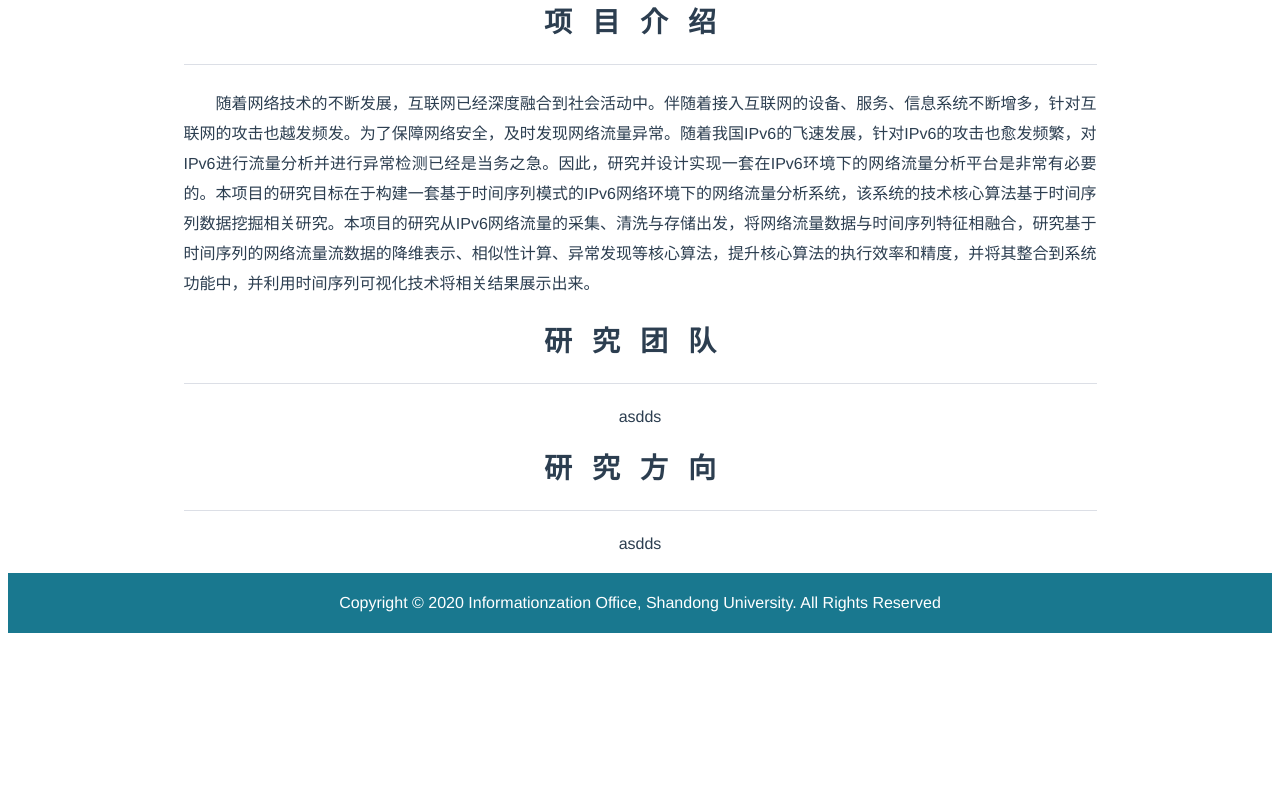
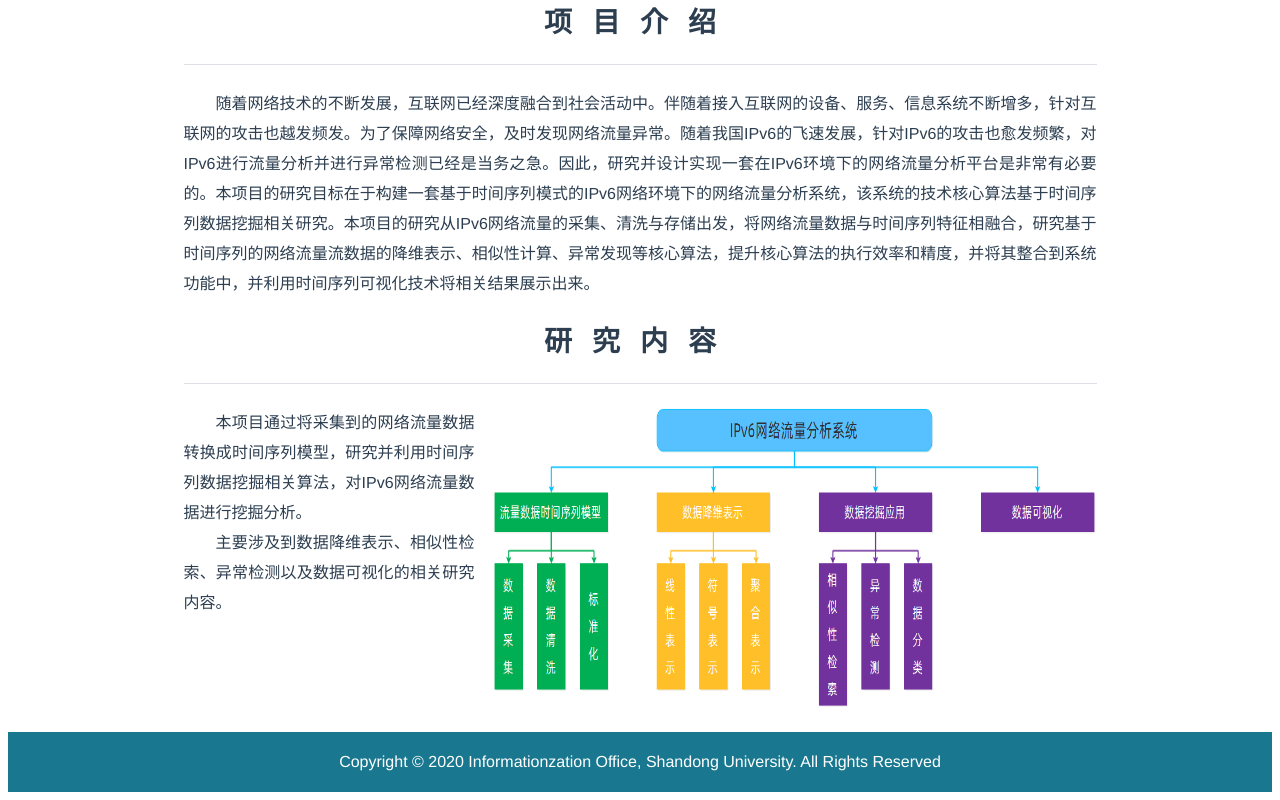
Before and after one commit to PengZh88/NTASWebsite, a Vue app: page /aboutus in a window 1280 px wide. Shown: the part 412-1212 px from the top of the page. Before the commit the page ends 1053 px from the top, so only its background shows below. Built offline with nearby package versions, Linux system fonts and the light colour scheme.

Commit message:
补充aboutus页面内容。

```diff
--- a/src/components/aboutus.vue
+++ b/src/components/aboutus.vue
@@ -4,6 +4,8 @@
       <el-col :span="18" :offset="3">
         <el-image style="width: 100%; height: 300px" :fit="fill" :src="picaboutusbg"></el-image>
       </el-col>
+    </el-row>
+    <el-row :gutter="20">
       <el-col :span="18" :offset="3">
         <div style="margin-top: 20px;">
           <span class="jstitle">项目介绍</span>
@@ -13,21 +15,26 @@
           </div>
         </div>
       </el-col>
+    </el-row>
+    <el-row :gutter="20">
       <el-col :span="18" :offset="3">
         <div style="margin-top: 20px;">
-          <span class="jstitle">研究团队</span>
+          <span class="jstitle">研究内容</span>
           <el-divider></el-divider>
           <div>
-            asdds
-          </div>
-        </div>
-      </el-col>
-      <el-col :span="18" :offset="3">
-        <div style="margin-top: 20px;">
-          <span class="jstitle">研究方向</span>
-          <el-divider></el-divider>
-          <div>
-            asdds
+            <el-row :gutter="20">
+              <el-col :span="8">
+                <div class="jscontent">
+                  本项目通过将采集到的网络流量数据转换成时间序列模型，研究并利用时间序列数据挖掘相关算法，对IPv6网络流量数据进行挖掘分析。
+                </div>
+                <div class="jscontent">
+                  主要涉及到数据降维表示、相似性检索、异常检测以及数据可视化的相关研究内容。
+                </div>
+              </el-col>
+              <el-col :span="16">
+                <el-image style="width: 100%; height: 300px" :fit="fill" :src="picpicyjnr"></el-image>
+              </el-col>
+            </el-row>
           </div>
         </div>
       </el-col>
@@ -37,12 +44,13 @@
 
 <script>
   import aboutusbg from '../assets/aboutusbg.png'
-
+  import picyjnr from '../assets/yjnr.png'
   export default {
     name: "AboutUs",
     data: function () {
       return {
-        picaboutusbg: aboutusbg
+        picaboutusbg: aboutusbg,
+        picpicyjnr: picyjnr
       }
     }
   }
--- a/src/components/researchers.vue
+++ b/src/components/researchers.vue
@@ -66,7 +66,7 @@
     <el-row :gutter="20">
       <el-col :span="8">
         <div style="float: right">
-          <el-image style="width: 180px; height: 251px" :fit="fill" :src="piczp"></el-image>
+          <el-image style="width: 180px; height: 251px" :fit="fill" :src="picxhr"></el-image>
         </div>
       </el-col>
       <el-col :span="16">
@@ -122,11 +122,13 @@
 
 <script>
   import zhanpeng from '../assets/authors/zhanpeng.jpg'
+  import xuhaoran from '../assets/authors/xuhaoran.jpg'
     export default {
         name: "researchers",
       data: function () {
         return {
-          piczp: zhanpeng
+          piczp: zhanpeng,
+          picxhr: xuhaoran
         }
       }
     }
```
Also changed, not shown: src/assets/authors/xuhaoran.jpg (added), src/assets/yjnr.png (added).
